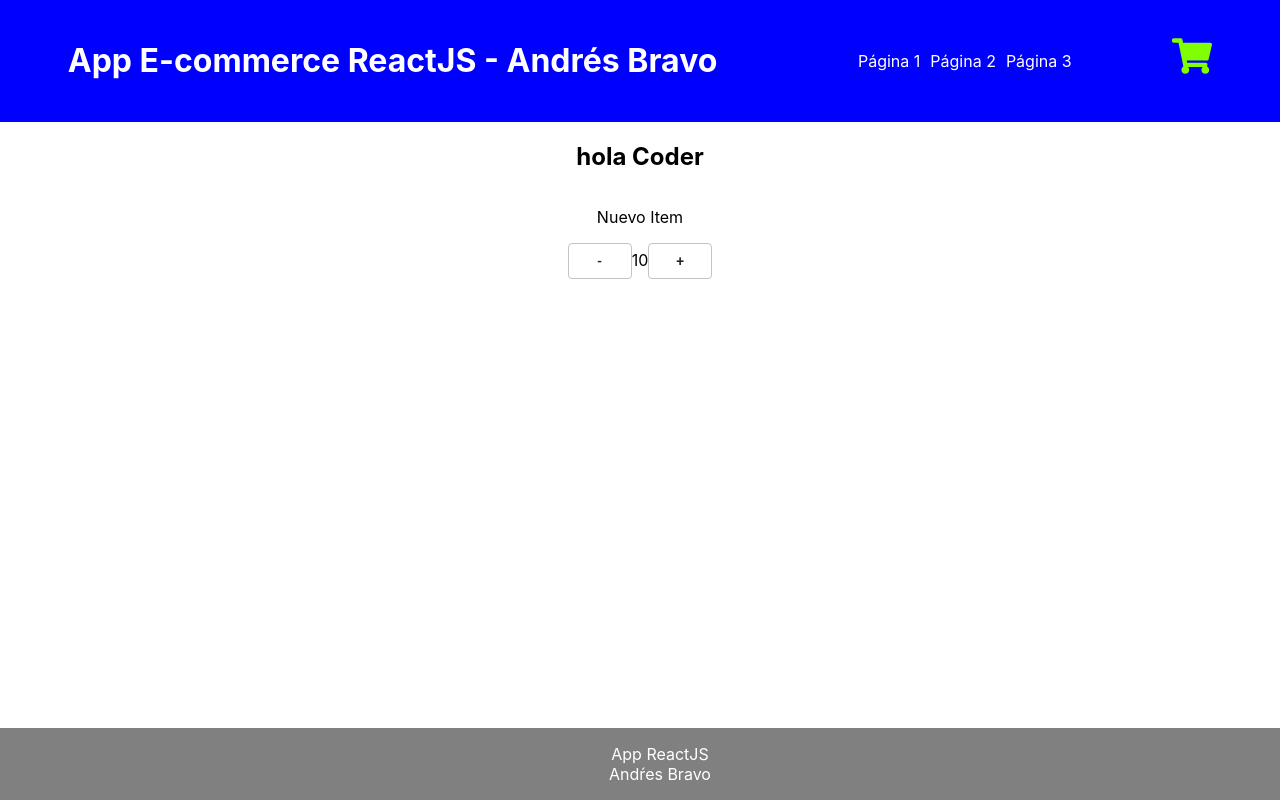
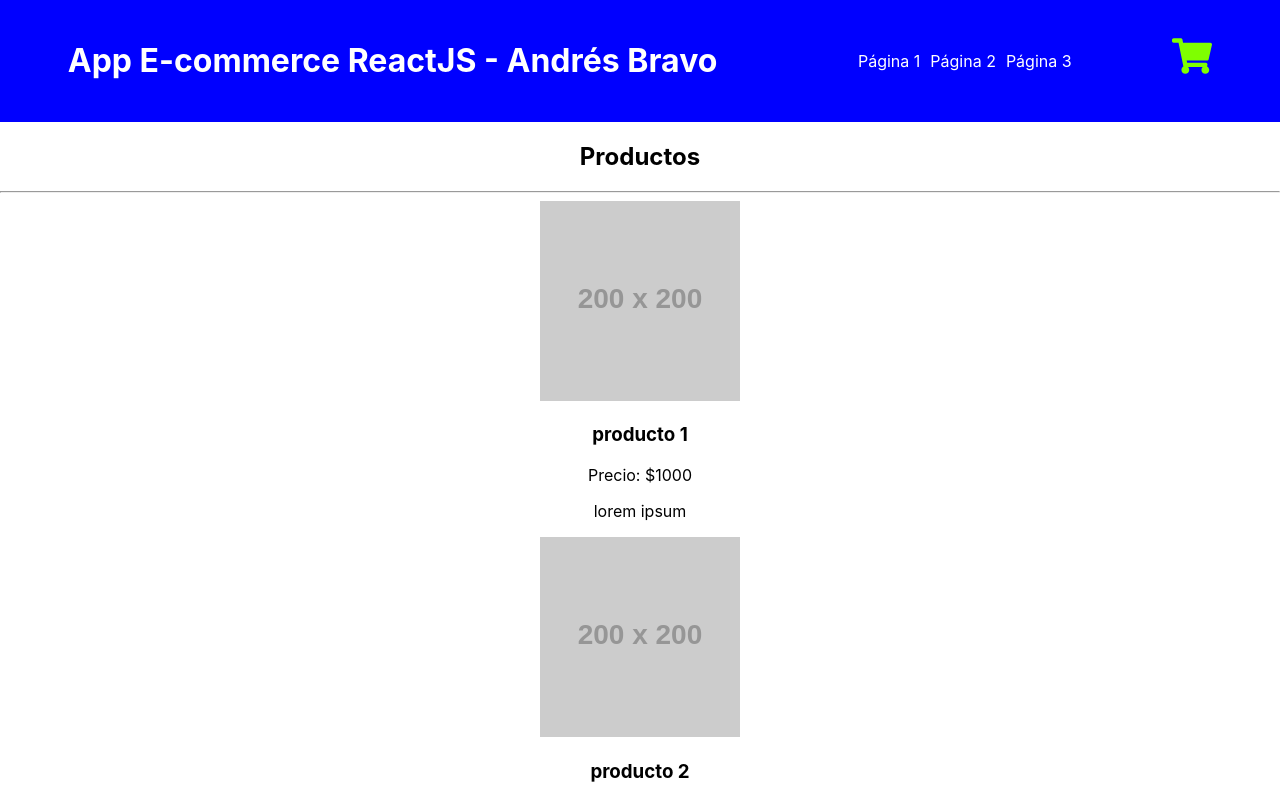
Before and after one commit to ABravo161/react_js, a React (Create React App) app: page / in a window 1280 px wide. Shown: the top 800 px of the page. Built offline with nearby package versions, Linux system fonts and the light colour scheme.

Commit message:
se agregan maps y promises

```diff
--- a/src/App.js
+++ b/src/App.js
@@ -1,7 +1,7 @@
 import NavBar from "./components/NavBar/NavBar";
 import { Footer } from "./components/Footer/Footer"
 import { ItemListContainer } from "./components/ItemListContainer/ItemListContainer";
-import { ItemCount } from "./components/ItemCount/ItemCount";
+// import { ItemCount } from "./components/ItemCount/ItemCount";
 import "./App.scss"
 
 function App() {
@@ -9,9 +9,9 @@ function App() {
     <div className="App">
         <NavBar />
 
-        <ItemListContainer greeting="hola Coder"/>
+        <ItemListContainer />
 
-        <ItemCount stock={20} initial={10}/>
+        {/* <ItemCount stock={20} initial={10}/> */}
 
         <Footer />
     </div>
--- a/src/components/Footer/Footer.scss
+++ b/src/components/Footer/Footer.scss
@@ -1,8 +1,7 @@
 .Footer {
     display: flex;
     justify-content: center;
-    position: absolute;
-    bottom: 0px;
+
     width: 100%;
     background-color: gray;
     color: white;
--- /dev/null
+++ b/src/components/Item/Item.js
@@ -0,0 +1,11 @@
+import React from "react"
+
+export const Item = ({item})=> {
+    return (
+    <div className="Item">
+        <img src={item.imagen} alt={item.nombre}/>
+        <h3>{item.nombre}</h3>
+        <p>Precio: ${item.precio}</p>
+        <p>{item.descripcion}</p>
+    </div>
+    )}
--- a/src/components/ItemCount/ItemCount.js
+++ b/src/components/ItemCount/ItemCount.js
@@ -1,4 +1,3 @@
-import React, { useState } from "react";
 import "./ItemCount.scss";
 import {useCounter} from "../../hooks/useCounter"
 
--- /dev/null
+++ b/src/components/ItemList/ItemList.js
@@ -0,0 +1,16 @@
+import React from 'react'
+import { Item } from '../Item/Item'
+
+export const ItemList = ({elementos}) => {
+    return (
+        <div className="itemList">
+        <h2>Productos</h2>
+        <hr/>
+            {
+                elementos.map((elemento) => (
+                    <Item item={elemento}/>
+                ))
+            }
+        </div>
+    )
+}
--- /dev/null
+++ b/src/components/ItemList/itemList.scss
@@ -0,0 +1,9 @@
+.itemList {
+    display: flex;
+    flex-direction: row;
+}
+
+.item {
+    width: 200px;
+    display: flex;
+}
--- a/src/components/ItemListContainer/ItemListContainer.js
+++ b/src/components/ItemListContainer/ItemListContainer.js
@@ -1,30 +1,26 @@
 import React, { useEffect, useState } from "react"
 import { pedirDatos } from "../../helpers/pedirDatos"
+import { ItemList } from "../ItemList/ItemList"
 
 
-export const ItemListContainer = ({greeting}) => {
+export const ItemListContainer = () => {
 
     const [items, setItems] = useState([])
-
-    console.log(items)
 
     useEffect(()=>{
 
         pedirDatos()
-        .then((resp) => {
-            setItems( resp )
+        .then((respuesta) => {
+            setItems( respuesta )
         })
-        .catch( (err) => {
-            console.log(err)
-        })
-        .finally(() => {
-            console.log("peticion finalizada")
+        .catch( (error) => {
+            console.log(error)
         })
     },[])
 
     return (
-        <div>
-            <h2>{greeting}</h2>
+        <div className="ItemListContainer">
+            <ItemList elementos={items} />
         </div>
     )
 }
--- a/src/components/ItemListContainer/ItemListContainer.scss
+++ b/src/components/ItemListContainer/ItemListContainer.scss
@@ -0,0 +1,3 @@
+.ItemListContainer {
+    display: flex;
+}
--- a/src/hooks/useCounter.js
+++ b/src/hooks/useCounter.js
@@ -1,4 +1,5 @@
-import React, { useState } from 'react';
+import { useState } from 'react';
+
 
 export const useCounter = (initial = 1, stock = 10, minimo = 1) => {
     const [counter, setCounter] = useState(initial)
```
